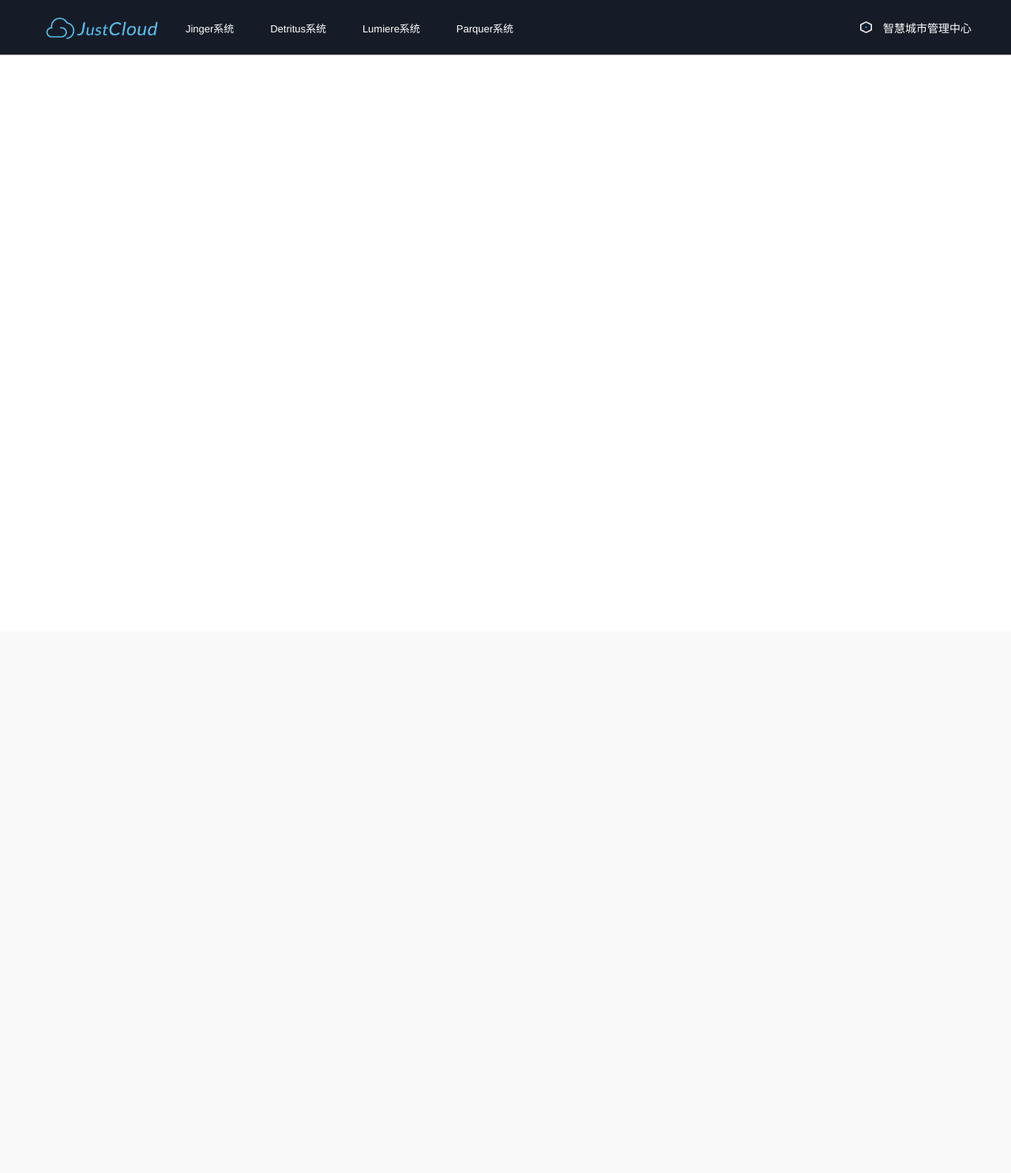
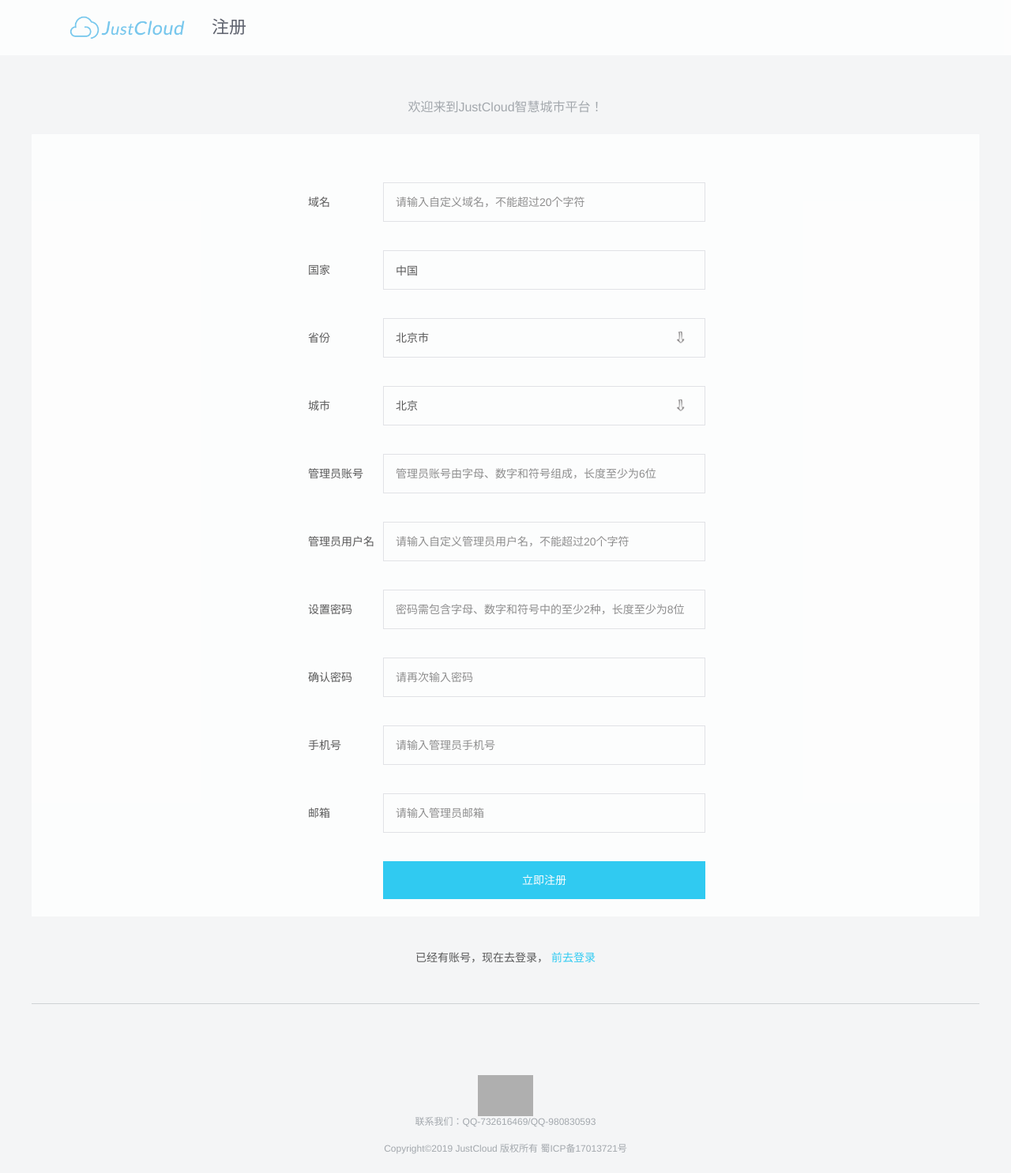
Before and after one commit to srstack/JustCloud, a Django app: page /register in a window 1280 px wide. Shown: the whole page at 79% size. Before the commit the page ends 70 px from the top, so only its background shows below. Run offline with Django 3.2, Linux system fonts and the light colour scheme; parts of the project's set-up code (start-up, migrations or seed data) failed here and were passed over; some libraries are stand-ins or nearby versions; grey boxes are pictures that could not be loaded.

Commit message:
register_updata
注册页面前端完成...

```diff
--- a/static/css/index1.css
+++ b/static/css/index1.css
@@ -577,7 +577,8 @@ ol, ul {
 }
 
 .suspension a span {
-    line-height: 28px;
+    color: white;
+    line-height: 25px;
 }
 
 .suspension a {
@@ -587,15 +588,18 @@ ol, ul {
 .footer {
     bottom: 0;
     width: 100%;
-    height: 70px;
+    height: 124px;
     background-color: #25272e;
     text-align: center;
 }
-
 .footer > a {
     height: 20px;
+    padding-top: 25px;
+    display: inline-block;
 }
-
+.footer > p{
+    padding-top: 12px;
+}
 .modal-dialog {
     width: 540px;
     margin: 56px auto;
--- /dev/null
+++ b/static/css/register.css
@@ -0,0 +1,216 @@
+* {
+    margin: 0;
+    padding: 0;
+    vertical-align: baseline;
+}
+.suspension{
+    position: fixed;
+    bottom: 30px;
+    right: 48px;
+    z-index: 10;
+    width: 28px;
+    height: 28px;
+    margin-top: 5px;
+    background-color: #19bbff;
+    cursor: pointer;
+    display: block;
+    color: #fff;
+    padding-top: 1px;
+    text-align: center;
+    opacity: 0.3;
+}
+.suspension:hover{
+    opacity: 1;
+}
+.suspension a span{
+    color: white;
+    line-height: 25px;
+}
+.suspension a{
+    display: block;
+}
+
+select{
+     appearance:none;
+    -moz-appearance:none;
+    -webkit-appearance:none;
+     background: url("/static/img/arrow.png") no-repeat scroll 368px center transparent;
+     padding-right: 14px;
+    background-size: 15px;
+}
+a, a:hover, a:visited, a:link {
+    text-decoration: none;
+}
+a{
+    color: #00c0f1;
+}
+a:hover {
+    color: #24bdfd;
+}
+ol, ul {
+    list-style: none;
+}
+body{
+    background-color: #f4f5f6;
+    opacity: 0.8;
+    min-width: 1000px;
+    color: #333;
+}
+
+.header-wrap {
+    box-sizing: border-box;
+    width: 100%;
+    height: 70px;
+    background-color: #fff;
+}
+.header {
+    position: relative;
+    width: 1200px;
+    margin-left: auto;
+    margin-right: auto;
+}
+.header-wrap .logo-wrapper {
+    padding-left: 40px;
+    display: inline-block;
+    height: 70px;
+}
+.header-wrap .logo {
+    width: 164px;
+    height: 70px;
+    display: inline-block;
+    background: url(/static/img/JustCloud.png) center no-repeat;
+    background-size: contain;
+}
+.header-wrap .logo-text {
+    margin-left: 20px;
+    display: inline-block;
+    height: 70px;
+    line-height: 70px;
+    vertical-align: top;
+    font-size: 22px;
+    color: #393E4C;
+}
+.main-content {
+    width: 1200px;
+    margin-left: auto;
+    margin-right: auto;
+}
+.title {
+    font-size: 16px;
+    text-align: center;
+    margin-top: 55px;
+    margin-bottom: 22px;
+    color: #8F959B;
+}
+.content-wrapper {
+    margin: 0 auto 110px;
+    background-color: #fff;
+}
+.content {
+    width: 500px;
+    margin: 0 auto;
+    padding: 25px 0 20px;
+    font-size: 14px;
+    position: relative;
+}
+.content input,.content select {
+    padding: 0 20px;
+    border-radius: 3px;
+    border: 1px solid #dddee3;
+}
+.content .content-item {
+    position: relative;
+    box-sizing: border-box;
+    display: block;
+    width: 100%;
+    min-height: 50px;
+    margin-top: 36px;
+}
+.content .content-item .item-label {
+    width: 85px;
+    line-height: 50px;
+    float: left;
+}
+.content .content-item>input,.content .content-item>select{
+    box-sizing: border-box;
+    display: block;
+    width: 400px;
+    height: 50px;
+    padding-left: 15px;
+    border-radius: 0;
+}
+.content-item>input:focus,.content .content-item>select:focus{
+    outline: none;
+    border: 1px solid #00c0f1;
+}
+.content .protocol{
+    margin-top: 10px;
+    line-height: 44px;
+}
+.content .content-item .item-body {
+    width: 408px;
+    margin-left: 95px;
+}
+.content .content-item>select option{
+    border: 1px solid #00c0f1;
+    -moz-appearance:none; /* Firefox */
+    -webkit-appearance:none; /* Safari 和 Chrome */
+}
+.content .content-item>select option::-ms-expand{ display: none; }
+.content .protocol label{
+    font-weight: 500;
+}
+.content .content-item .button {
+    font-size: 14px;
+    width: 408px;
+    height: 48px;
+    cursor: pointer;
+    font-family: "Microsoft YaHei", sans-serif;
+    font-weight: 400;
+    text-align: center;
+    text-decoration: none;
+    display: inline-block;
+    background-color: #00c0f1;
+    color: #fff;
+    border-width: 0;
+    padding: 16px 25px;
+    line-height: 1em;
+    transition: all .2s ease-in;
+}
+
+.content .content-item .button:hover {
+    background-color: #49d9ff;
+}
+
+.content .content-item .button:focus {
+    background-color: #17a6f1;
+    border: 0;
+}
+.content .to-login {
+    text-align: center;
+    position: absolute;
+    bottom: -92px;
+}
+
+footer {
+    width: 1200px;
+    font-size: 12px;
+    color: #8f959b;
+    line-height: 22px;
+    margin: 50px auto 20px;
+    text-align: center;
+}
+footer .lang-change-wrap {
+    margin-bottom: 50px;
+    padding-top: 15px;
+    border-top: 1px solid #c6cace;
+}
+footer > a {
+    height: 20px;
+    padding-top: 25px;
+    display: inline-block;
+}
+footer >p{
+    padding-top: 12px;
+    margin: 0;
+}
--- /dev/null
+++ b/static/js/register.js
@@ -0,0 +1,156 @@
+var list1 = new Array;
+var list2 = new Array;
+list1[list1.length] = "北京市";
+list1[list1.length] = "天津市";
+list1[list1.length] = "河北省";
+list1[list1.length] = "山西省";
+list1[list1.length] = "内蒙古";
+list1[list1.length] = "辽宁省";
+list1[list1.length] = "吉林省";
+list1[list1.length] = "黑龙江省";
+list1[list1.length] = "上海市";
+list1[list1.length] = "江苏省";
+list1[list1.length] = "浙江省";
+list1[list1.length] = "安徽省";
+list1[list1.length] = "福建省";
+list1[list1.length] = "江西省";
+list1[list1.length] = "山东省";
+list1[list1.length] = "河南省";
+list1[list1.length] = "湖北省";
+list1[list1.length] = "湖南省";
+list1[list1.length] = "广东省";
+list1[list1.length] = "广西自治区";
+list1[list1.length] = "海南省";
+list1[list1.length] = "重庆市";
+list1[list1.length] = "四川省";
+list1[list1.length] = "贵州省";
+list1[list1.length] = "云南省";
+list1[list1.length] = "西藏自治区";
+list1[list1.length] = "陕西省";
+list1[list1.length] = "甘肃省";
+list1[list1.length] = "青海省";
+list1[list1.length] = "宁夏回族自治区";
+list1[list1.length] = "新疆维吾尔自治区";
+list1[list1.length] = "香港特别行政区";
+list1[list1.length] = "澳门特别行政区";
+list1[list1.length] = "台湾省";
+list1[list1.length] = "其它";
+
+list2[list2.length] = new Array("北京", "东城区", "西城区", "崇文区", "宣武区", "朝阳区", "丰台区", "石景山区", " 海淀区（中关村）", "门头沟区", "房山区", "通州区", "顺义区", "昌平区", "大兴区", "怀柔区", "平谷区", "密云县", "延庆县", " 其他");
+list2[list2.length] = new Array("和平区", "河东区", "河西区", "南开区", "红桥区", "塘沽区", "汉沽区", "大港区",
+    "西青区", "津南区", "武清区", "蓟县", "宁河县", "静海县", "其他");
+list2[list2.length] = new Array("石家庄市", "张家口市", "承德市", "秦皇岛市", "唐山市", "廊坊市", "衡水市",
+    "沧州市", "邢台市", "邯郸市", "保定市", "其他");
+list2[list2.length] = new Array("太原市", "朔州市", "大同市", "长治市", "晋城市", "忻州市", "晋中市", "临汾市",
+    "吕梁市", "运城市", "其他");
+list2[list2.length] = new Array("呼和浩特市", "包头市", "赤峰市", "呼伦贝尔市", "鄂尔多斯市", "乌兰察布市",
+    "巴彦淖尔市", "兴安盟", "阿拉善盟", "锡林郭勒盟", "其他");
+list2[list2.length] = new Array("沈阳市", "朝阳市", "阜新市", "铁岭市", "抚顺市", "丹东市", "本溪市", "辽阳市",
+    "鞍山市", "大连市", "营口市", "盘锦市", "锦州市", "葫芦岛市", "其他");
+list2[list2.length] = new Array("长春市", "白城市", "吉林市", "四平市", "辽源市", "通化市", "白山市", "延边朝鲜族自治州", "其他");
+list2[list2.length] = new Array("哈尔滨市", "七台河市", "黑河市", "大庆市", "齐齐哈尔市", "伊春市", "佳木斯市",
+    "双鸭山市", "鸡西市", "大兴安岭地区(加格达奇)", "牡丹江", "鹤岗市", "绥化市　", "其他");
+list2[list2.length] = new Array("黄浦区", "卢湾区", "徐汇区", "长宁区", "静安区", "普陀区", "闸北区", "虹口区",
+    "杨浦区", "闵行区", "宝山区", "嘉定区", "浦东新区", "金山区", "松江区", "青浦区", "南汇区", "奉贤区", "崇明县", "其他");
+list2[list2.length] = new Array("南京市", "徐州市", "连云港市", "宿迁市", "淮安市", "盐城市", "扬州市", "泰州市",
+    "南通市", "镇江市", "常州市", "无锡市", "苏州市", "其他");
+list2[list2.length] = new Array("杭州市", "湖州市", "嘉兴市", "舟山市", "宁波市", "绍兴市", "衢州市", "金华市",
+    "台州市", "温州市", "丽水市", "其他");
+list2[list2.length] = new Array("合肥市", "宿州市", "淮北市", "亳州市", "阜阳市", "蚌埠市", "淮南市", "滁州市",
+    "马鞍山市", "芜湖市", "铜陵市", "安庆市", "黄山市", "六安市", "巢湖市", "池州市", "宣城市", "其他");
+list2[list2.length] = new Array("福州市", "南平市", "莆田市", "三明市", "泉州市", "厦门市", "漳州市", "龙岩市", "宁德市", "其他");
+list2[list2.length] = new Array("南昌市", "九江市", "景德镇市", "鹰潭市", "新余市", "萍乡市", "赣州市", "上饶市",
+    "抚州市", "宜春市", "吉安市", "其他");
+list2[list2.length] = new Array("济南市", "聊城市", "德州市", "东营市", "淄博市", "潍坊市", "烟台市", "威海市",
+    "青岛市", "日照市", "临沂市", "枣庄市", "济宁市", "泰安市", "莱芜市", "滨州市", "菏泽市", "其他");
+list2[list2.length] = new Array("郑州市", "三门峡市", "洛阳市", "焦作市", "新乡市", "鹤壁市", "安阳市", "濮阳市",
+    "开封市", "商丘市", "许昌市", "漯河市", "平顶山市", "南阳市", "信阳市", "周口市", "驻马店市", "其他");
+list2[list2.length] = new Array("武汉市", "十堰市", "襄樊市", "荆门市", "孝感市", "黄冈市", "鄂州市", "黄石市",
+    "咸宁市", "荆州市", "宜昌市", "随州市", "恩施土家族苗族自治州", "仙桃市", "天门市", "潜江市", "神农架林区", "其他");
+list2[list2.length] = new Array("长沙市", "张家界市", "常德市", "益阳市", "岳阳市", "株洲市", "湘潭市", "衡阳市",
+    "郴州市", "永州市", "邵阳市", "怀化市", "娄底市", "湘西土家族苗族自治州", "其他");
+list2[list2.length] = new Array("广州市", "清远市市", "韶关市", "河源市", "梅州市", "潮州市", "汕头市", "揭阳市",
+    "汕尾市", " 惠州市", "东莞市", "深圳市", "珠海市", "中山市", "江门市", "佛山市", "肇庆市", "云浮市",
+    "阳江市", "茂名市", "湛江市", " 其他");
+list2[list2.length] = new Array("南宁市", "桂林市", "柳州市", "梧州市", "贵港市", "玉林市", "钦州市", "北海市",
+    "防城港市", "崇左市", "百色市", "河池市", "来宾市", "贺州市", "其他");
+list2[list2.length] = new Array("海口市", "三亚市", "其他");
+list2[list2.length] = new Array("渝中区", "大渡口区", "江北区", "沙坪坝区", "九龙坡区", "南岸区", "北碚区",
+    "万盛区", "双桥区", "渝北区", "巴南区", "万州区", "涪陵区", "黔江区", "长寿区", "合川市", "永川市",
+    "江津市", "南川市", "綦江县", "潼南县", "铜梁县", "大足县", "璧山县", "垫江县", "武隆县", "丰都县",
+    "城口县", "开县", "巫溪县", "巫山县", "奉节县", "云阳县", "忠县", "石柱土家族自治县", "彭水苗族土家族自治县",
+    "酉阳土家族苗族自治县", "秀山土家族苗族自治县", "其他");
+list2[list2.length] = new Array("成都市", "广元市", "绵阳市", "德阳市", "南充市", "广安市", "遂宁市",
+    "内江市", "乐山市", "自贡市", "泸州市", "宜宾市", "攀枝花市", "巴中市", "资阳市", "眉山市", "雅安",
+    "阿坝藏族羌族自治州", "甘孜藏族自治州", "凉山彝族自治州县", "其他");
+list2[list2.length] = new Array("贵阳市", "六盘水市", "遵义市", "安顺市", "毕节地区", "铜仁地区",
+    "黔东南苗族侗族自治州", "黔南布依族苗族自治州", "黔西南布依族苗族自治州", "其他");
+list2[list2.length] = new Array("昆明市", "曲靖市", "玉溪市", "保山市", "昭通市", "丽江市", "普洱市",
+    "临沧市", "宁德市", "德宏傣族景颇族自治州", "怒江傈僳族自治州", "楚雄彝族自治州", "红河哈尼族彝族自治州",
+    "文山壮族苗族自治州", "大理白族自治州", "迪庆藏族自治州", "西双版纳傣族自治州", "其他");
+list2[list2.length] = new Array("拉萨市", "那曲地区", "昌都地区", "林芝地区", "山南地区", "日喀则地区", "阿里地区", "其他");
+list2[list2.length] = new Array("西安市", "延安市", "铜川市", "渭南市", "咸阳市", "宝鸡市", "汉中市", "安康市", "商洛市", "其他");
+list2[list2.length] = new Array("兰州市 ", "嘉峪关市", "金昌市", "白银市", "天水市", "武威市", "酒泉市",
+    "张掖市", "庆阳市", "平凉市", "定西市", "陇南市", "临夏回族自治州", "甘南藏族自治州", "其他");
+list2[list2.length] = new Array("西宁市", "海东地区", "海北藏族自治州", "黄南藏族自治州", "玉树藏族自治州",
+    "海南藏族自治州", "果洛藏族自治州", "海西蒙古族藏族自治州", "其他");
+list2[list2.length] = new Array("银川市", "石嘴山市", "吴忠市", "固原市", "中卫市", "其他");
+list2[list2.length] = new Array("乌鲁木齐市", "克拉玛依市", "喀什地区", "阿克苏地区", "和田地区", "吐鲁番地区",
+    "哈密地区", "塔城地区", "阿勒泰地区", "克孜勒苏柯尔克孜自治州", "博尔塔拉蒙古自治州",
+    "昌吉回族自治州伊犁哈萨克自治州", "巴音郭楞蒙古自治州", "河子市", "阿拉尔市", "五家渠市", "图木舒克市", "其他");
+list2[list2.length] = new Array("香港", "其他");
+list2[list2.length] = new Array("澳门", "其他");
+list2[list2.length] = new Array("台湾", "其他");
+
+var ddlProvince = document.getElementById("province");
+var ddlCity = document.getElementById("city");
+for (var i = 0; i < list1.length; i++) {
+    var option = document.createElement("option");
+    option.appendChild(document.createTextNode(list1[i]));
+    option.value = list1[i];
+    ddlProvince.appendChild(option);
+    //city initialize
+    var firstprovince = list2[0];
+    for (var j = 0; j < firstprovince.length; j++) {
+        var optioncity = document.createElement("option");
+        optioncity.appendChild(document.createTextNode(firstprovince[j]));
+        optioncity.value = firstprovince[j];
+        ddlCity.appendChild(optioncity);
+    }
+}
+
+function indexof(obj, value) {
+    var k = 0;
+    for (; k < obj.length; k++) {
+        if (obj[k] == value)
+            return k;
+    }
+    return k;
+}
+
+function select_province(obj) {
+    ddlCity.options.length = 0;//clear
+    var index = indexof(list1, obj.value);
+    var list2element = list2[index];
+    for (var i = 0; i < list2element.length; i++) {
+        var option = document.createElement("option");
+        option.appendChild(document.createTextNode(list2element[i]));
+        option.value = list2element[i];
+        ddlCity.appendChild(option);
+    }
+}
+function showReposBtn() {
+    var clientHeight = ($(window).height()/3)*2;
+    var scroll = $(document).scrollTop();
+    if (scroll > clientHeight) {
+        $('.suspension').show();
+    } else {
+        $('.suspension').hide();
+    };
+};
+window.onload = function() {
+    showReposBtn();
+};
+window.onscroll = function () {
+    showReposBtn();
+};
--- a/templates/index.html
+++ b/templates/index.html
@@ -531,14 +531,14 @@
             <div class="footer">
                 <a target="_blank" href="https://www.google.com/"><img
                         src="https://cdn.jsdelivr.net/gh/moezx/cdn@3.0.8/img/logo/Google.svg" style="width: 70px;"></a>
-                <p style="color: white; padding-top: 2px; margin: 0">联系我们：QQ-732616469/QQ-980830593</p>
+                <p style="color: white; margin: 0">联系我们：QQ-732616469/QQ-980830593</p>
                 <p style="color: white; margin: 0">Copyright©2019 JustCloud 版权所有 蜀ICP备17013721号</p>
             </div>
         </div>
     </div>
 </div>
 <div class="suspension">
-    <a href="#top"><span class="glyphicon glyphicon-arrow-up" aria-hidden="true"></span></a>
+    <a href="#top"><span class="fa fa-paper-plane" aria-hidden="true"></span></a>
 </div>
 <div class="modal fade" id="exampleModal" tabindex="-1" role="dialog" aria-labelledby="exampleModalLabel">
     <div class="modal-dialog" role="document">
--- a/templates/register.html
+++ b/templates/register.html
@@ -3,53 +3,118 @@
 <head>
     <meta charset="UTF-8">
     <title>JustCloud-注册</title>
-    <script src = "/static/js/jquery-3.3.1.min.js"></script>
+    <script src="/static/js/jquery-3.3.1.min.js"></script>
     <link href="/static/plugins/bootstrap/css/bootstrap.min.css" rel="stylesheet" type="text/css">
     <script src="/static/plugins/bootstrap/js/bootstrap.min.js"></script>
     <link rel="shortcut icon" href="/static/img/favicon.ico" type="image/x-icon">
-    <link href="/static/css/index1.css" rel="stylesheet" type="text/css"/>
+    <link href="/static/css/register.css" rel="stylesheet" type="text/css"/>
     <link rel="stylesheet" href="/static/plugins/font-awesome/css/font-awesome.min.css">
-    <style>
-        a{
-            text-decoration: none;
-        }
-        a:hover {
-            text-decoration: none;
-        }
-        .header{
-             background-color: #161C27;
-        }
-    </style>
 </head>
 <body>
-<div class="header">
-    <div class="header-body">
-        <a href="/" class="header-logo"></a>
-        <div class="header-menu">
-            <ul class="header-menu-ul">
-                <li class="header-menu-ul-li ">
-                    <a href="/#Jinger" class="header-menu-a" >Jinger系统</a>
-                </li>
-                                <li class="header-menu-ul-li ">
-                    <a href="/#Detritus" class="header-menu-a">Detritus系统</a>
-                </li>
-                                <li class="header-menu-ul-li ">
-                    <a href="/#Lumiere" class="header-menu-a">Lumiere系统</a>
-                </li>
-                                <li class="header-menu-ul-li ">
-                    <a href="/#Parquer" class="header-menu-a">Parquer系统</a>
-                </li>
-            </ul>
+<div class="header-wrap">
+    <div class="header" id="top">
+        <a class="logo-wrapper" href="/">
+            <span class="logo"></span>
+        </a>
+        <span class="logo-text">注册</span>
+    </div>
+</div>
+<div class="main-content">
+    <div class="title">欢迎来到JustCloud智慧城市平台！</div>
+    <div class="content-wrapper">
+        <div class="content">
+            <form>
+                {% csrf_token %}
+                <div class="content-item">
+                    <div class="item-label">域名</div>
+                    <input class="item-body" type="text" id="domain" name="domain" placeholder="请输入自定义域名，不能超过20个字符">
+                </div>
+                <div class="content-item">
+                    <div class="item-label">国家</div>
+                    <input class="item-body" type="text" placeholder="请输入所属国家" id="country" name="country" value="中国"
+                           readonly="readonly">
+                </div>
+                <div class="content-item">
+                    <div class="item-label">省份</div>
+                    <select class="item-body" id="province" name="province" onchange="select_province(this);"></select>
+                </div>
+                <div class="content-item">
+                    <div class="item-label">城市</div>
+                    <select class="item-body" name="city" id="city"></select>
+                </div>
+                <div class="content-item">
+                    <div class="item-label">管理员账号</div>
+                    <input class="item-body" type="text" id="username" name='username'
+                           placeholder="管理员账号由字母、数字和符号组成，长度至少为6位">
+                </div>
+                <div class="content-item">
+                    <div class="item-label">管理员用户名</div>
+                    <input class="item-body" type="text" id="name" name="name" placeholder="请输入自定义管理员用户名，不能超过20个字符">
+                </div>
+
+                <div class="content-item">
+                    <div class="item-label">设置密码</div>
+                    <input class="item-body " type="password" name="password" id="password" data-parsley-trigger="blur"
+                           required=""
+                           pattern="(?!^(\d+|[a-zA-Z]+|[\u&quot;~!@#$%^&amp;\*\(\)_\+\{\}|:\<\>\?\`\-\=\[\]\\\;\'\,\./]+)$)^[\w\u&quot;~!@#$%^&amp;\*\(\)_\+\{\}|:\<\>\?\`\-\=\[\]\\\;\'\,\./]{8,20}$"
+                           data-parsley-pattern-message="密码需包含字母、数字和符号中的至少2种，长度至少为8位"
+                           placeholder="密码需包含字母、数字和符号中的至少2种，长度至少为8位" data-parsley-id="6">
+                </div>
+                <div class="content-item">
+                    <div class="item-label">确认密码</div>
+                    <input type="password" class="item-body parsley-error" required="" data-parsley-trigger="blur"
+                           data-parsley-equalto="#password" data-parsley-equalto-message="两次密码不一致" placeholder="请再次输入密码"
+                           data-parsley-id="8">
+                </div>
+                <div class="content-item">
+                    <div class="item-label">手机号</div>
+                    <input type="text" name="tel" class="j_phone item-body" pattern="^(13|16|15|17|18|14|19)[0-9]{9}$"
+                           required="" data-parsley-pattern-message="手机号码格式错误" data-parsley-trigger="input"
+                           placeholder="请输入管理员手机号" data-parsley-id="10">
+                </div>
+                <div class="content-item">
+                    <div class="item-label">邮箱</div>
+                    <input class="item-body" type="text" id="domain" name="domain" placeholder="请输入管理员邮箱">
+                </div>
+                <div class="content-item">
+                    <div class="item-body">
+                        <button type="button" class="button" onclick="register()">立即注册</button>
+                    </div>
+                </div>
+                <div class="content-item to-login">
+                    <span>已经有账号，现在去登录，</span>
+                    <a href="/login">前去登录</a>
+                </div>
+
+            </form>
         </div>
-        <div class="header-user">
-            <div class="header-develop">
-                <a target="_blank" href="/keystone" data-hmt-type="header_19" class="header-developer-a">
-                    <div class="header-developer-icon"></div>
-                    智慧城市管理中心
-                </a>
+        <div class="j_finish finish-wrapper hide">
+            <div class="last-wrapper">
+                <span class="icon-done finish"></span>
+                <div class="text-wrapper">
+                    <h3>注册成功</h3>
+                    <p>3秒后跳转到首页，请稍等…</p>
+                </div>
             </div>
         </div>
     </div>
+
 </div>
+
+<footer>
+    <div class="lang-change-wrap">
+    </div>
+    <a target="_blank" href="https://www.google.com/"><img
+            src="https://cdn.jsdelivr.net/gh/moezx/cdn@3.0.8/img/logo/Google.svg" style="width: 70px;"></a>
+    <p >联系我们：QQ-732616469/QQ-980830593</p>
+    <p >Copyright©2019 JustCloud 版权所有 蜀ICP备17013721号</p>
+</footer>
+
+
+<div class="suspension">
+    <a href="#top"><span class="fa fa-paper-plane" aria-hidden="true"></span></a>
+</div>
+
+<script src="/static/js/register.js"></script>
 </body>
 </html>
```
Also changed, not shown: static/js/index.js (+3 -4 lines), templates/dome.html (+5 -2 lines), static/img/arrow.png (added).
